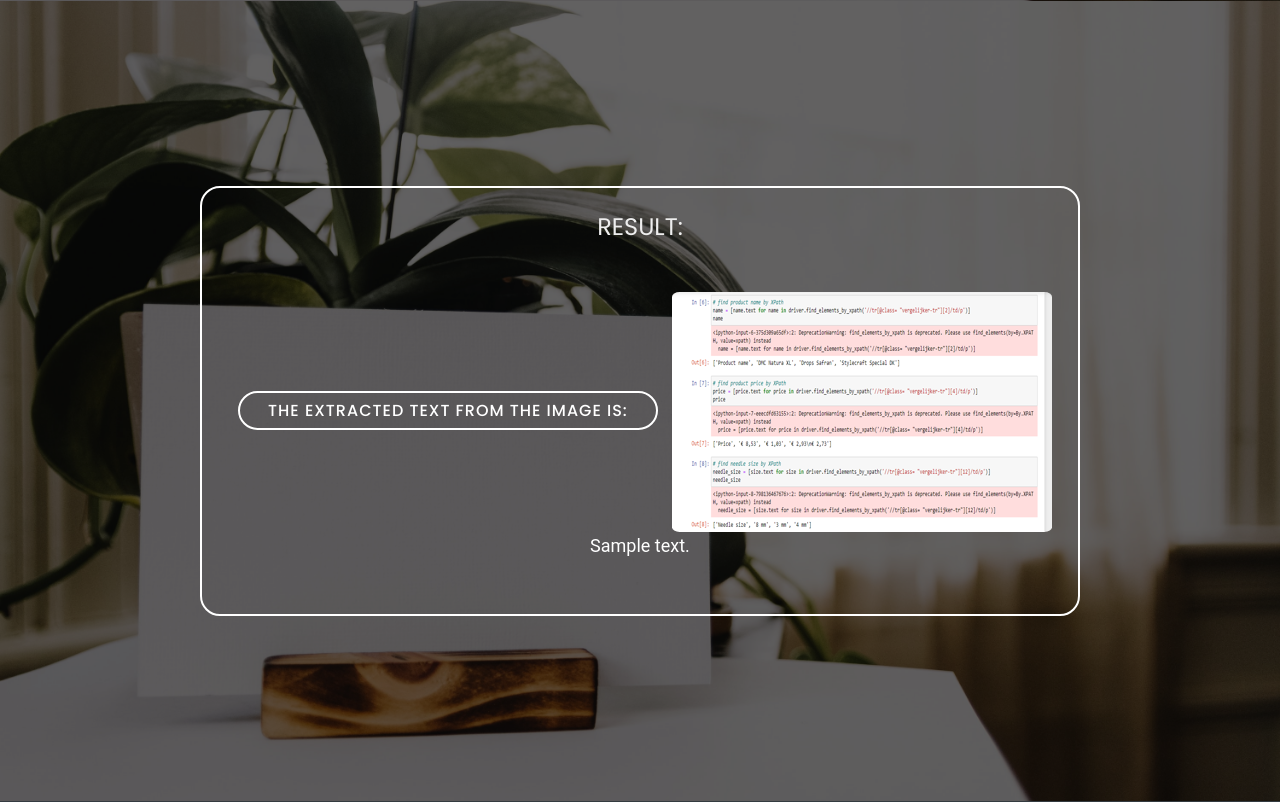
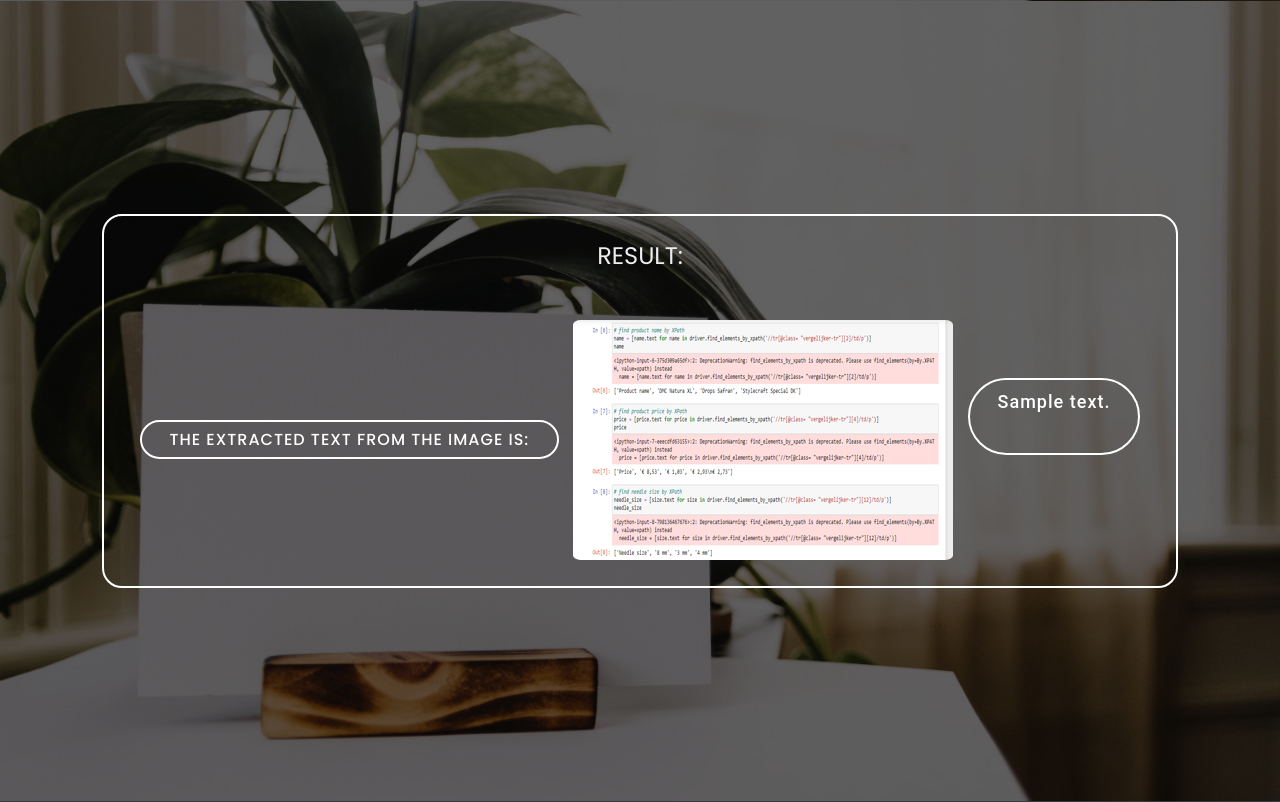
Before and after one commit to JayRalph360/DAO-OCR, a Flask app: template templates/upload.html in a window 1280 px wide. Shown: the part 799-1601 px from the top of the page. Run offline with Flask 2, Linux system fonts and the light colour scheme; the template is opened without the code that fills it: most values are stand-ins (such as "Sample title", 1, 10 or a date in 2020); parts of the project's set-up code (start-up, migrations or seed data) failed here and were passed over; some libraries are stand-ins or nearby versions.

Commit message:
Add class

```diff
--- a/templates/upload.html
+++ b/templates/upload.html
@@ -31,7 +31,7 @@
           {% if extracted_text %}
           <h2 class="btn-get-started"> The extracted text from the image is:</h2>
           <img src="static/test-img/temp.png" type="image/png" style="border-radius: 2%;"/>
-          <div id="output"> <p style="overflow: auto;">{{ extracted_text }}</p></div>
+          <div id="output" class="btn-get-started-text"> <p style="overflow: auto;">{{ extracted_text }}</p></div>
           <div>
             {% else %}
             <h3> The extracted text will be displayed here: </h3>
```
